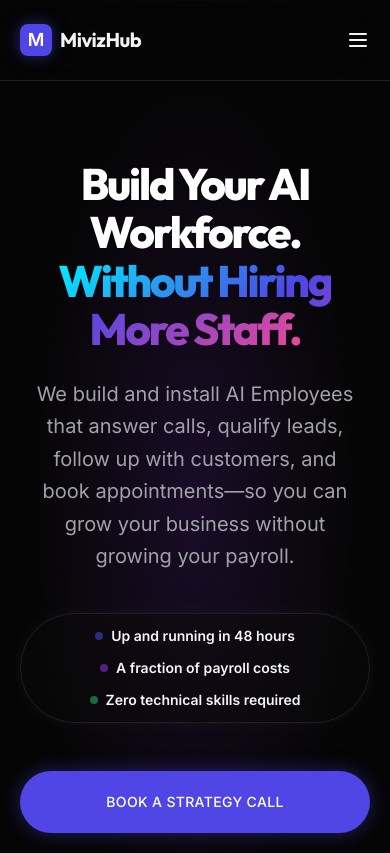
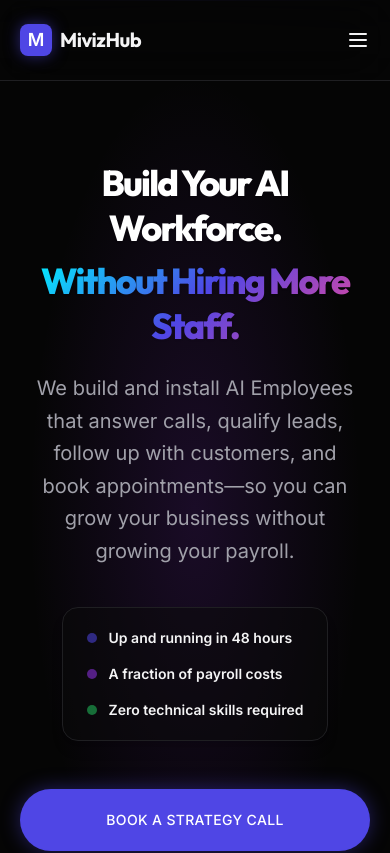
Before and after one commit to Rahullohar703/mivizhub-online, a React (Vite) app: page / in a window 390 px wide. Shown: the top 853 px of the page. Built offline with nearby package versions, Linux system fonts and the light colour scheme; the HTML template or start-up script is replaced by a standard one.

Commit message:
Fix hero mobile layout centering and badge stacking

```diff
--- a/src/components/SectionHero.jsx
+++ b/src/components/SectionHero.jsx
@@ -17,10 +17,9 @@ export default function SectionHero({ onOpenBooking }) {
           transition={{ duration: 0.8, ease: [0.16, 1, 0.3, 1] }}
           className="max-w-4xl mx-auto"
         >
-          <h1 className="text-[2.75rem] sm:text-5xl md:text-6xl lg:text-7xl font-extrabold tracking-tighter leading-[1.1] mb-6 relative z-10 mx-auto max-w-5xl px-2">
-            <span className="text-white drop-shadow-sm">Build Your AI Workforce.</span>
-            <br className="hidden md:block" />
-            <span className="text-gradient-punchy drop-shadow-sm"> Without Hiring More Staff.</span>
+          <h1 className="text-4xl sm:text-5xl md:text-6xl lg:text-7xl font-extrabold tracking-tighter leading-tight md:leading-[1.1] mb-6 relative z-10 mx-auto max-w-5xl px-4">
+            <span className="block text-white drop-shadow-sm mb-2 md:mb-0">Build Your AI Workforce.</span>
+            <span className="block text-gradient-punchy drop-shadow-sm">Without Hiring More Staff.</span>
           </h1>
         </motion.div>
 
@@ -33,12 +32,12 @@ export default function SectionHero({ onOpenBooking }) {
           <p className="text-xl sm:text-2xl text-textMuted leading-relaxed mb-10 max-w-3xl mx-auto px-4">
             We build and install AI Employees that answer calls, qualify leads, follow up with customers, and book appointments—so you can grow your business without growing your payroll.
           </p>
-          <div className="inline-flex flex-wrap items-center justify-center gap-3 md:gap-6 text-sm md:text-base font-bold text-textMain bg-surface/50 border border-surfaceBorder rounded-full px-6 py-3 shadow-[0_0_15px_rgba(255,255,255,0.05)]">
-            <span className="flex items-center gap-2"><div className="w-2 h-2 rounded-full bg-brandAccent animate-pulse" /> Up and running in 48 hours</span>
+          <div className="flex flex-col md:flex-row items-start md:items-center justify-center gap-4 md:gap-6 text-sm md:text-base font-bold text-textMain bg-surface/50 border border-surfaceBorder rounded-2xl md:rounded-full px-6 py-5 md:py-3 shadow-lg max-w-fit mx-auto text-left md:text-center">
+            <span className="flex items-center gap-3"><div className="w-2.5 h-2.5 rounded-full bg-brandAccent animate-pulse" /> Up and running in 48 hours</span>
             <span className="hidden md:block text-surfaceBorder">|</span>
-            <span className="flex items-center gap-2"><div className="w-2 h-2 rounded-full bg-brandPurple animate-pulse" /> A fraction of payroll costs</span>
+            <span className="flex items-center gap-3"><div className="w-2.5 h-2.5 rounded-full bg-brandPurple animate-pulse" /> A fraction of payroll costs</span>
             <span className="hidden md:block text-surfaceBorder">|</span>
-            <span className="flex items-center gap-2"><div className="w-2 h-2 rounded-full bg-green-500 animate-pulse" /> Zero technical skills required</span>
+            <span className="flex items-center gap-3"><div className="w-2.5 h-2.5 rounded-full bg-green-500 animate-pulse" /> Zero technical skills required</span>
           </div>
         </motion.div>
 
```
